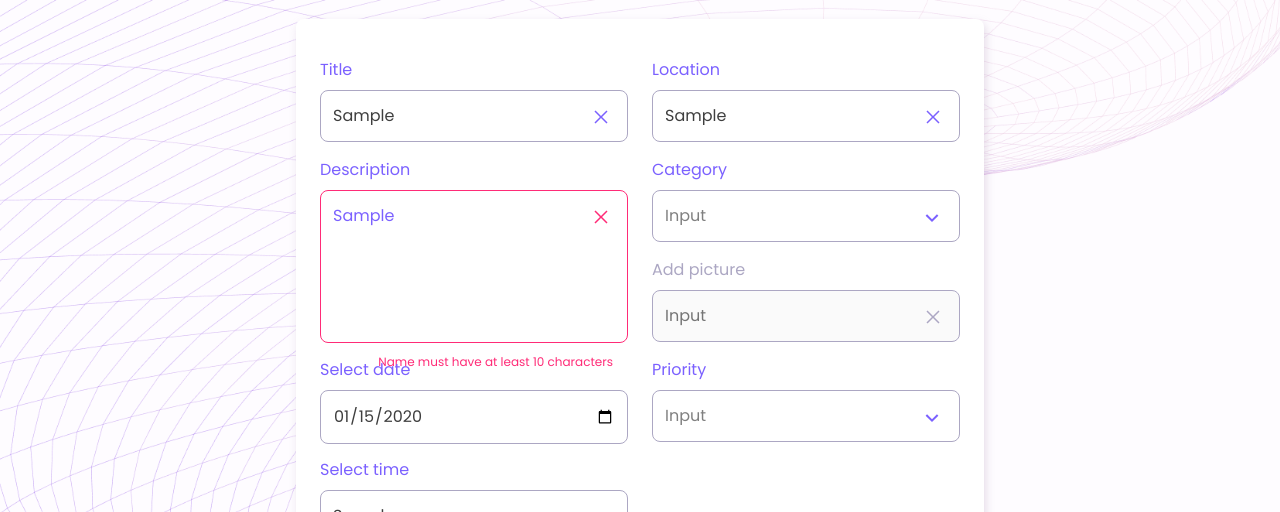
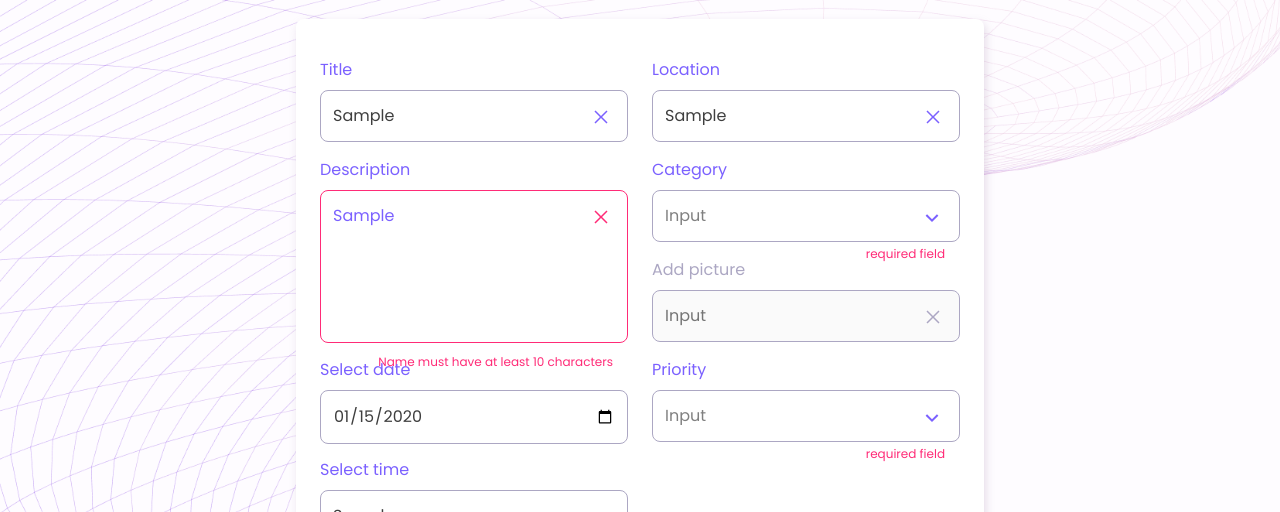
Before and after one commit to JustIrish/event-planner, a React (Create React App) app: page /create in a window 1280 px wide. Both pictures are taken after typing "Sample", "Sample", "2020-01-15", "Sample", "Sample", "Sample" into the empty fields and a click on the button "Add event". Shown: the part 242-754 px from the top of the page. Built offline with nearby package versions, Linux system fonts and the light colour scheme.

Commit message:
correct validation

```diff
--- a/src/components/EventForm/EventForm.js
+++ b/src/components/EventForm/EventForm.js
@@ -198,14 +198,21 @@ const EventForm = ({ event, btnTitle }) => {
           Category
           <SelectWrap>
             <SelectField
-              {...register('category')}
+              {...register('category', { required: 'required field' })}
               fieldName="category"
               initValue={event ? event.category : null}
               icon={RiArrowDownSLine}
               data={categories}
               onSelect={onSeletClick}
+              style={{
+                outlineColor: errors.category && 'transparent',
+                borderColor: errors.category && '#FF2B77',
+              }}
             />
           </SelectWrap>
+          {errors.category && (
+            <ErrorStyled>{errors.category.message}</ErrorStyled>
+          )}
         </LabelStyled>
         <LabelStyled style={{ color: '#ACA7C3' }}>
           Add picture
@@ -223,14 +230,21 @@ const EventForm = ({ event, btnTitle }) => {
           Priority
           <SelectWrap>
             <SelectField
-              {...register('priority')}
+              {...register('priority', { required: 'required field' })}
               fieldName="priority"
               initValue={event ? event.priority : null}
               icon={RiArrowDownSLine}
               data={priority}
               onSelect={onSeletClick}
+              style={{
+                outlineColor: errors.priority && 'transparent',
+                borderColor: errors.priority && '#FF2B77',
+              }}
             />
           </SelectWrap>
+          {errors.priority && (
+            <ErrorStyled>{errors.priority.message}</ErrorStyled>
+          )}
         </LabelStyled>
         <Button option="button" type="submit" title={btnTitle} />
       </StyledForm>
```
